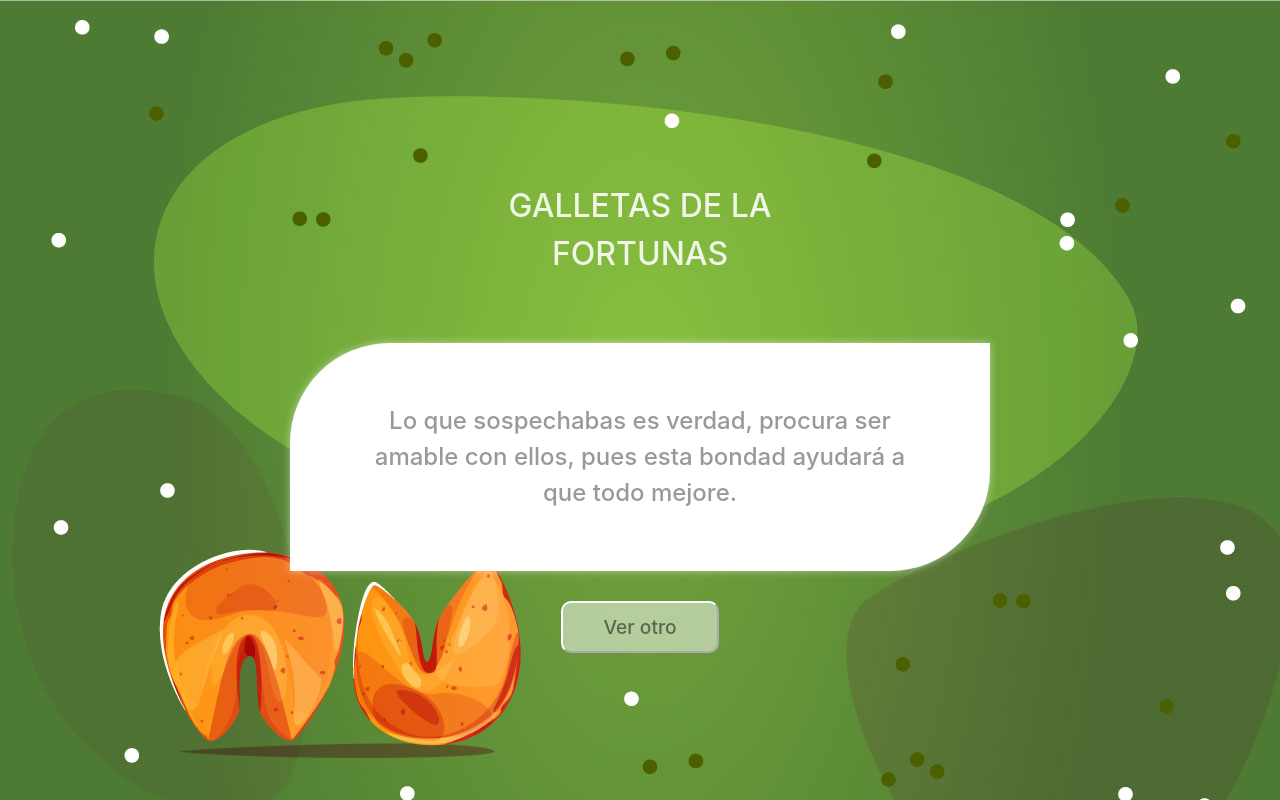
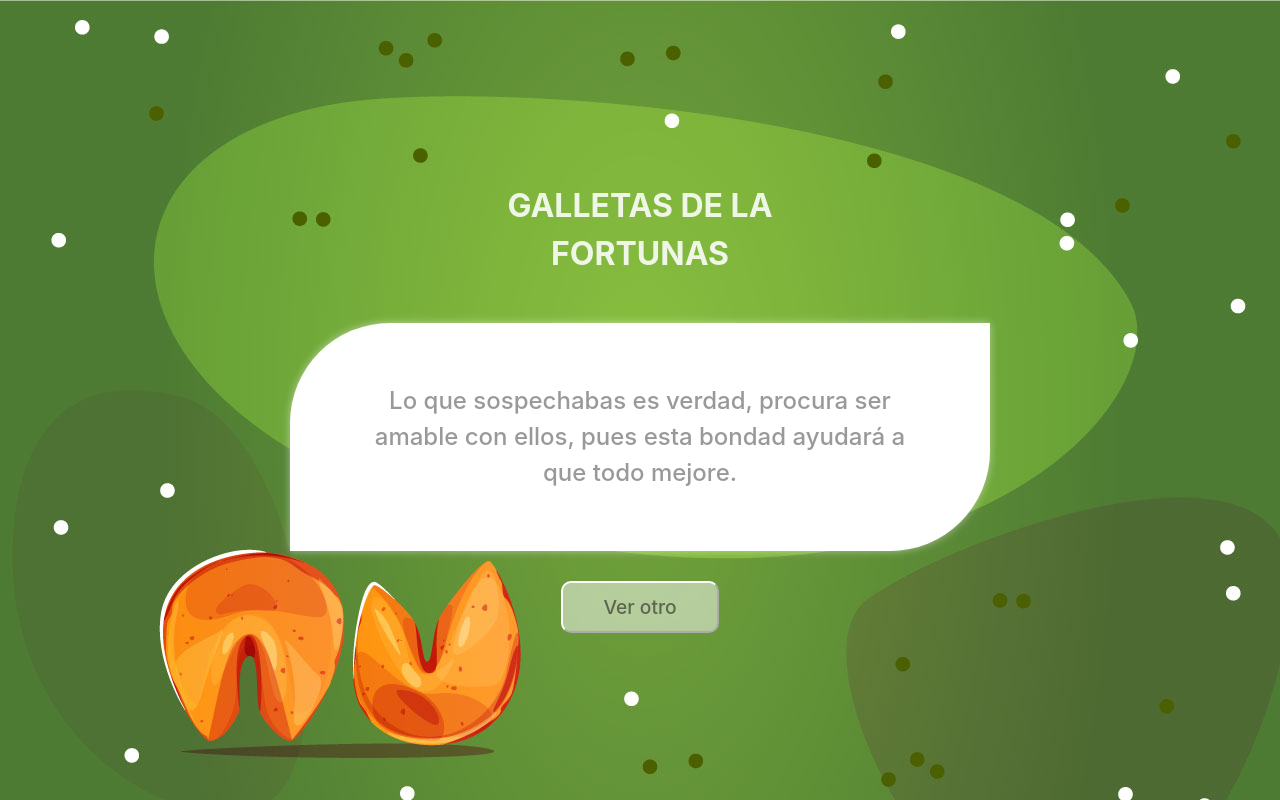
Before and after one commit to sandygopu/fortune-cookie-sandy-gomez, a React (Vite) app: page / in a window 1280 px wide. Built offline with nearby package versions, Linux system fonts and the light colour scheme.

Commit message:
add: index

```diff
--- a/src/index.css
+++ b/src/index.css
@@ -26,9 +26,9 @@ body {
 }
 
 h1 {
-  font-weight: 500;
+  font-weight: 700;
   text-shadow: 1px 1px 2px 1px black;
-  padding: 35px;
+  padding: 15px;
   width: 400px;
 }
 h2,
```
